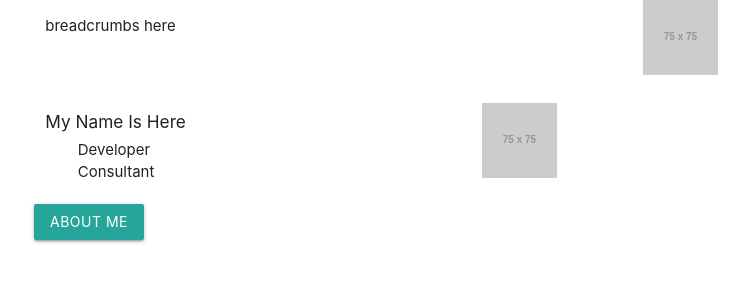
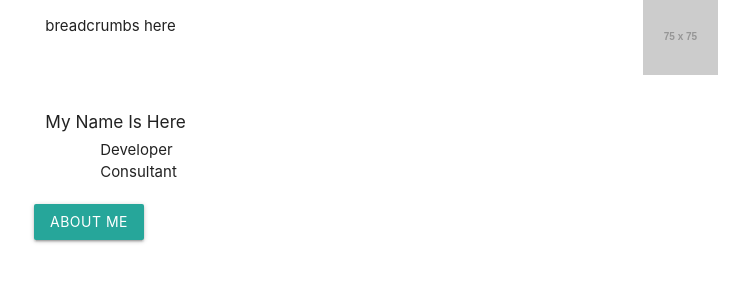
Before and after one commit to rbaird2001/portfoloioRBaird, a plain HTML site: page index.html in a window 1280 px wide. Shown: the whole page, without its empty margins (158-907 px from the left). Drawn offline with nearby package versions, Linux system fonts and the light colour scheme; placeholder pictures from the web are drawn by us.

Commit message:
move name position

```diff
--- a/index.html
+++ b/index.html
@@ -20,7 +20,7 @@
             </div>
         </div>
             <div class="row" id="nameRow">
-              <div id="nameCol" class="col s6">
+              <div id="nameCol" class="col s12">
                   <h6 id="myName">My Name Is Here</h6>
                   <div id="subNameRow1" class="row subNameRow">
                       <div id="subName1" class="col s12">
@@ -33,8 +33,6 @@
                       </div>
                   </div>
               </div>
-              <div id="picCol" class="col s6"></div>
-                <img src="https://via.placeholder.com/75" alt="">
             </div>
             <div id="sideNavRow" class="row">
                 <div class="sidenav-trigger btn" data-target="slideOut"> About Me</div>
@@ -47,7 +45,7 @@
                 </div>
             </div>
 
-    </div>
+
 
     <div id="scripts">
         <script src="https://cdnjs.cloudflare.com/ajax/libs/materialize/1.0.0/js/materialize.min.js"></script>
```
